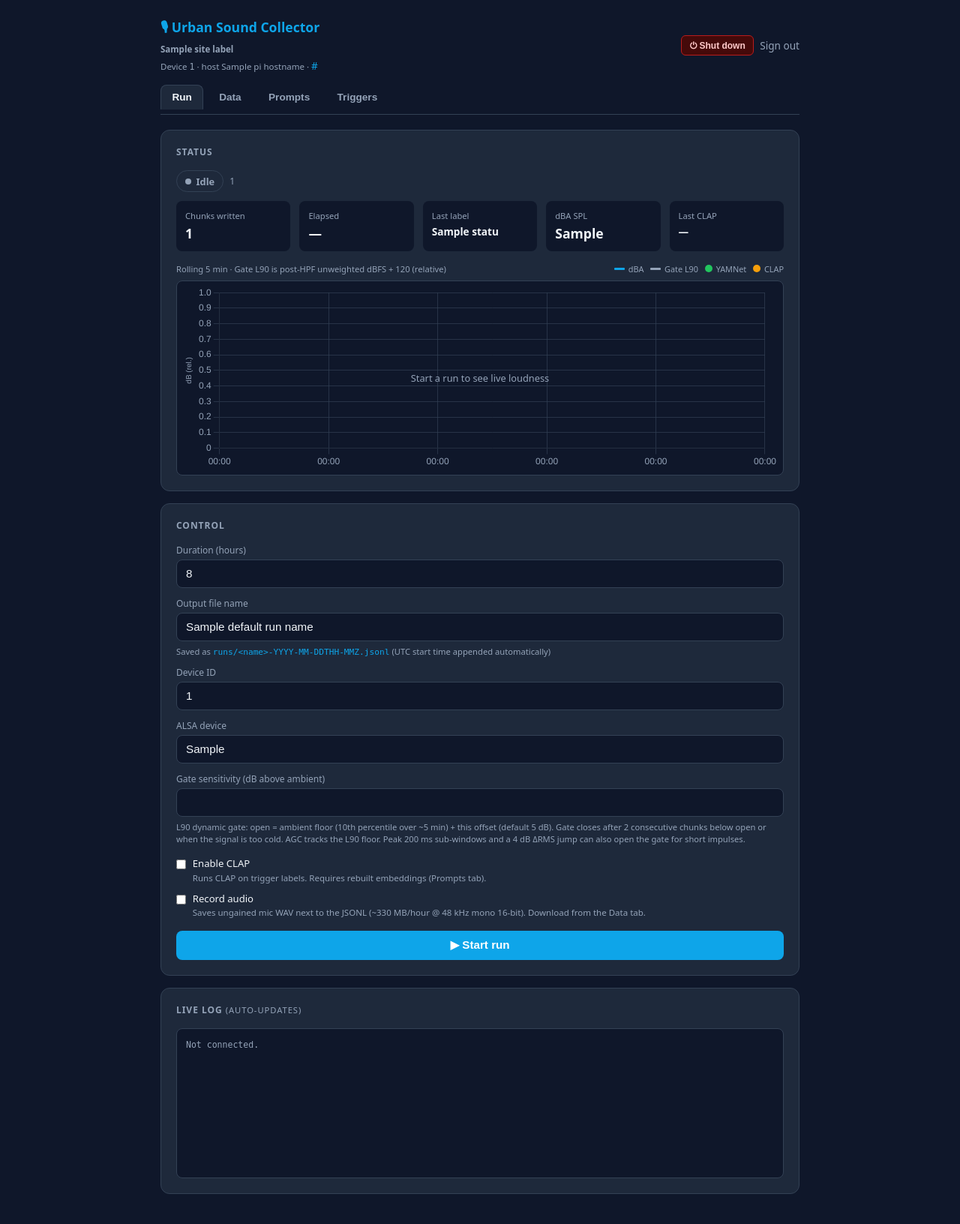
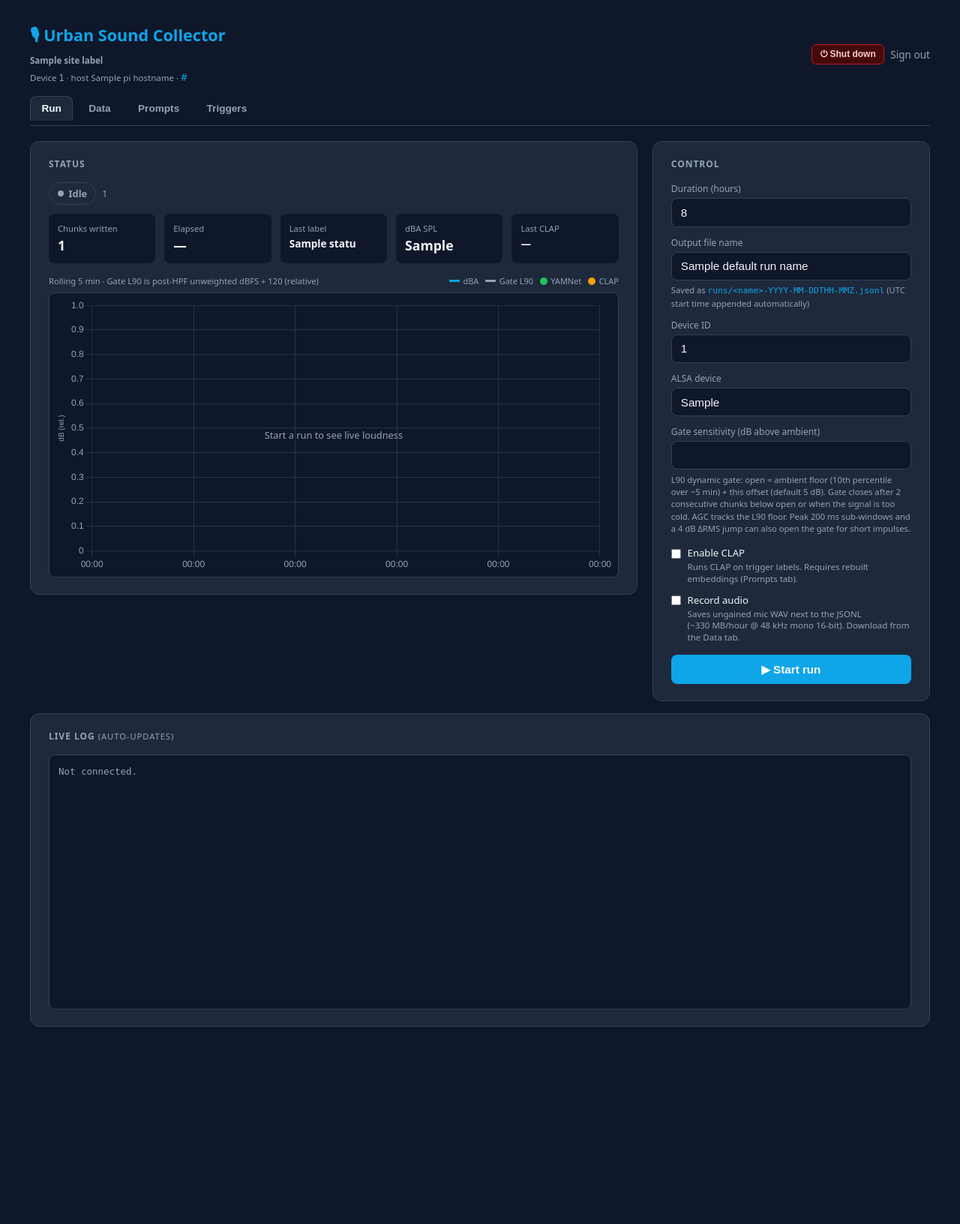
Before and after one commit to mattszaszko/urban-sound-collector, a Python web app: template web/templates/index.html in a window 1280 px wide. Shown: the whole page at 75% size. After the commit the page ends 1369 px from the top, so only its background shows below. Run offline with Jinja, Linux system fonts and the light colour scheme; the template is opened without the code that fills it: most values are stand-ins (such as "Sample title", 1, 10 or a date in 2020).

Commit message:
Widen the web UI for desktop with a side-by-side Run layout.
Keep the mobile stack, and use larger breakpoints for chart/log height and page width.

Co-authored-by: Cursor <cursoragent@cursor.com>

```diff
--- a/web/templates/index.html
+++ b/web/templates/index.html
@@ -79,9 +79,6 @@
                     justify-content:center;color:var(--muted);font-size:.8rem;
                     pointer-events:none;z-index:1}
   .live-chart-empty[hidden]{display:none}
-  @media(min-width:640px){
-    .live-chart-canvas-box{height:260px}
-  }
 
   /* Forms */
   label{display:block;font-size:.75rem;color:var(--muted);margin-bottom:.25rem;margin-top:.75rem}
@@ -199,10 +196,47 @@
   .error-banner{background:#7f1d1d;color:#fca5a5;border-radius:8px;
                 padding:.6rem 1rem;margin-bottom:1rem;font-size:.85rem}
   .field-note{font-size:.7rem;color:var(--muted);margin-top:.35rem;line-height:1.45}
+
+  /* Run tab layout shells (stacked on mobile) */
+  .run-layout{display:flex;flex-direction:column;gap:0}
+  .run-layout > .card{margin-bottom:1rem}
+
   @media(min-width:640px){
-    body{max-width:900px;margin:0 auto;padding:1.5rem}
+    body{max-width:960px;margin:0 auto;padding:1.5rem}
+    header h1{font-size:1.25rem}
     .stat-grid{grid-template-columns:repeat(5,1fr)}
     .trigger-settings{grid-template-columns:repeat(3,1fr)}
+    .live-chart-canvas-box{height:280px}
+    #log-box{height:240px}
+  }
+
+  @media(min-width:960px){
+    body{max-width:1180px;padding:1.75rem 2rem}
+    .run-layout{
+      display:grid;
+      grid-template-columns:minmax(0,1.6fr) minmax(300px,.85fr);
+      gap:1rem;
+      align-items:start;
+      margin-bottom:1rem;
+    }
+    .run-layout > .card{margin-bottom:0}
+    #status-card{grid-column:1;grid-row:1}
+    #control-card{grid-column:2;grid-row:1;position:sticky;top:1rem}
+    .live-chart-canvas-box{height:320px}
+    #log-box{height:280px;font-size:.78rem}
+    .export-options{flex-direction:row;flex-wrap:wrap;align-items:flex-start;gap:1rem 1.5rem}
+    .export-options .export-title{width:100%;margin-bottom:0}
+    .export-options .check-row{flex:1 1 16rem}
+    .card{padding:1.35rem 1.5rem}
+    .btn-start,.btn-stop{max-width:20rem}
+  }
+
+  @media(min-width:1280px){
+    body{max-width:1360px;padding:2rem 2.5rem}
+    .run-layout{grid-template-columns:minmax(0,1.75fr) minmax(320px,.8fr);gap:1.25rem}
+    .live-chart-canvas-box{height:380px}
+    #log-box{height:340px}
+    header h1{font-size:1.35rem}
   }
 </style>
 </head>
@@ -247,6 +281,7 @@
 <!-- ── RUN TAB ── -->
 <div class="tab-panel active" id="panel-run" role="tabpanel">
 
+<div class="run-layout">
 <!-- ── STATUS ── -->
 <div class="card" id="status-card">
   <h2>Status</h2>
@@ -314,7 +349,7 @@
 </div>
 
 <!-- ── CONTROL ── -->
-<div class="card">
+<div class="card" id="control-card">
   <h2>Control</h2>
 
   {% if not status.running %}
@@ -326,7 +361,7 @@
     <input type="text" name="run_name" value="{{ default_run_name }}"
            placeholder="run" pattern="[A-Za-z0-9_-]+"
            title="Letters, numbers, hyphens and underscores only">
-    <div style="font-size:.7rem;color:var(--muted);margin-top:.35rem">
+    <div class="field-note">
       Saved as <code style="color:var(--accent)">runs/&lt;name&gt;-YYYY-MM-DDTHH-MMZ.jsonl</code>
       (UTC start time appended automatically)
     </div>
@@ -371,6 +406,7 @@
   </form>
   {% endif %}
 </div>
+</div><!-- /run-layout -->
 
 <!-- ── LIVE LOG ── -->
 <div class="card">
```
